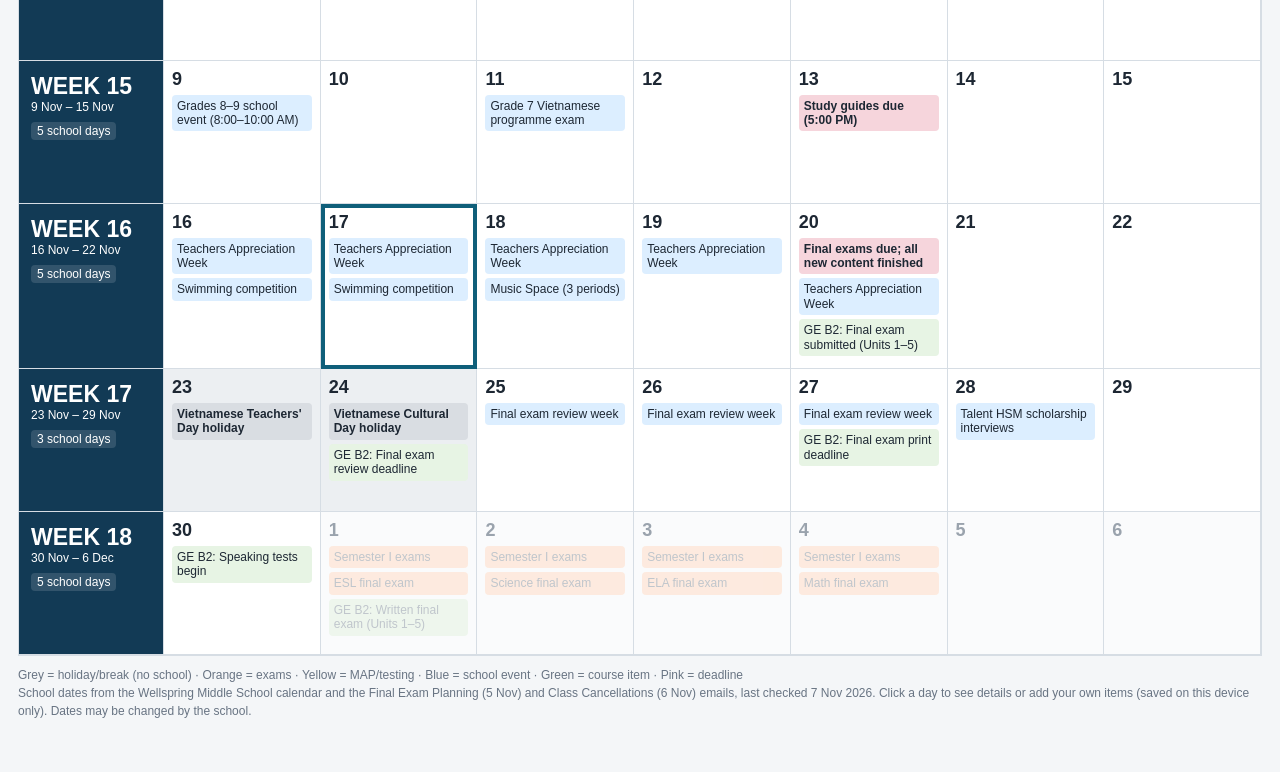
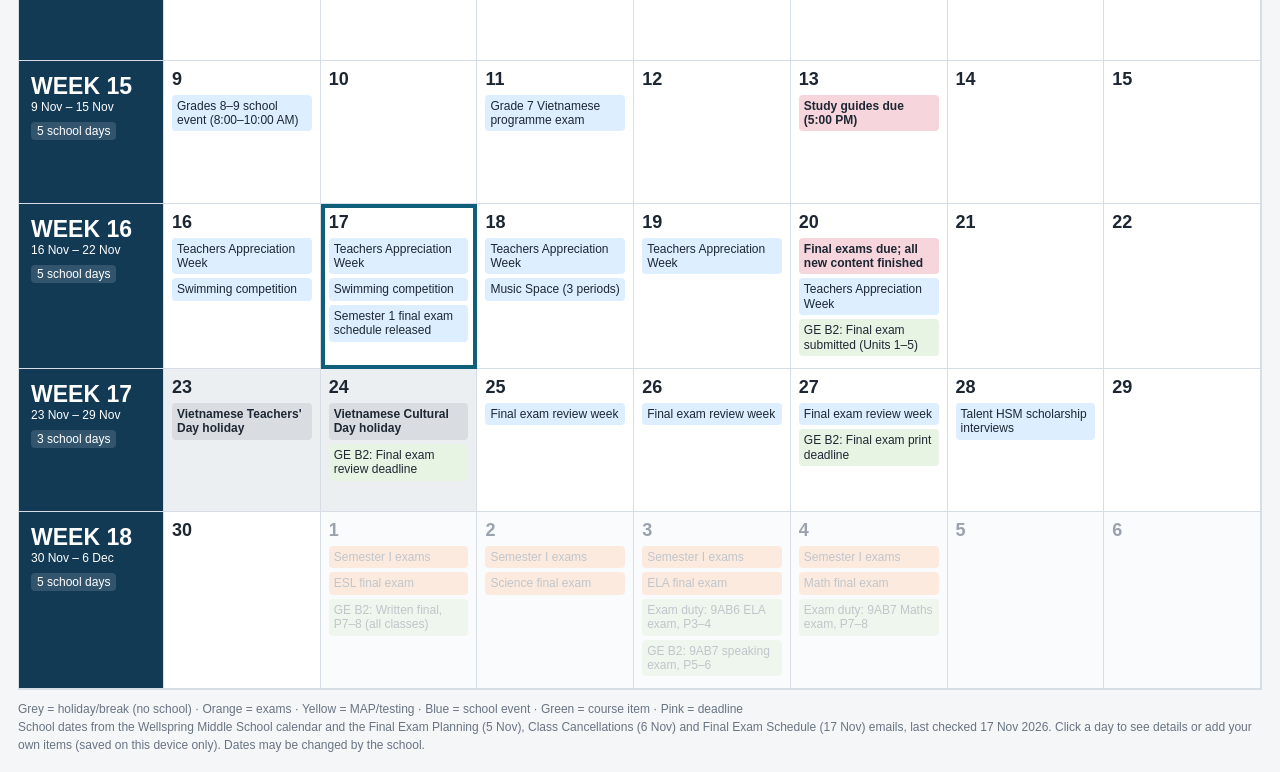
Before and after one commit to richardmichael0000-cpu/wellspring-academic-clock, a plain HTML site: page index.html in a window 1280 px wide. Shown: the part 522-1294 px from the top of the page. Before the commit the page ends 1260 px from the top, so only its background shows below. Drawn offline with Linux system fonts and the light colour scheme.

Commit message:
Add Semester 1 final exam schedule (#1)
- Exam times per grade on 1–4 Dec
- Exam duties: 9AB6 ELA (3 Dec), 9AB7 Maths (4 Dec)
- GE B2 written final proctors (1 Dec) and speaking exams (3 and 7 Dec)
- Vietnamese subject exams 7–11 Dec (schedule to follow)
- Exam-period rules in the Semester I exams note
- Remove 30 Nov speaking date (not on the official schedule)


Claude-Session: https://claude.ai/code/session_019VCzK2VfyNK22wfGp6HxKW

Co-authored-by: Claude <noreply@anthropic.com>

```diff
--- a/index.html
+++ b/index.html
@@ -98,7 +98,7 @@ dialog input,dialog select{width:100%;box-sizing:border-box}
   <div class="grid" id="grid"></div>
   <div class="legend">
     Grey = holiday/break (no school) · Orange = exams · Yellow = MAP/testing · Blue = school event · Green = course item · Pink = deadline<br>
-    School dates from the Wellspring Middle School calendar and the Final Exam Planning (5 Nov) and Class Cancellations (6 Nov) emails, last checked <span id="updated"></span>. Click a day to see details or add your own items (saved on this device only). Dates may be changed by the school.
+    School dates from the Wellspring Middle School calendar and the Final Exam Planning (5 Nov), Class Cancellations (6 Nov) and Final Exam Schedule (17 Nov) emails, last checked <span id="updated"></span>. Click a day to see details or add your own items (saved on this device only). Dates may be changed by the school.
   </div>
 </div>
 
@@ -133,7 +133,7 @@ dialog input,dialog select{width:100%;box-sizing:border-box}
    Holidays cover every day in the range. Other ranges skip weekends
    and holidays. One-day items show on whatever day they fall.
    ===================================================================== */
-const UPDATED = '7 Nov 2026';
+const UPDATED = '17 Nov 2026';
 const SCHOOL = [
   ['2026-08-01', null, 'Parent and student orientation', 'event'],
   ['2026-08-03', null, 'Students return', 'event'],
@@ -163,11 +163,13 @@ const SCHOOL = [
   ['2026-11-24', null, 'Vietnamese Cultural Day holiday', 'holiday'],
   ['2026-11-23', '2026-11-27', 'Final exam review week', 'event', 'All classes review; no new content. 23–24 Nov are holidays.'],
   ['2026-11-28', null, 'Talent HSM scholarship interviews', 'event', 'International Department.'],
-  ['2026-12-01', '2026-12-14', 'Semester I exams', 'exam', 'International final exams 1–4 Dec. Normal lessons may be affected.'],
-  ['2026-12-01', null, 'ESL final exam', 'exam', 'Fixed time: all classes sit it together. Full schedule to follow.'],
-  ['2026-12-02', null, 'Science final exam', 'exam', 'Fixed time: all classes sit it together.'],
-  ['2026-12-03', null, 'ELA final exam', 'exam', 'Fixed time: all classes sit it together.'],
-  ['2026-12-04', null, 'Math final exam', 'exam', 'Fixed time: all classes sit it together.'],
+  ['2026-11-17', null, 'Semester 1 final exam schedule released', 'event', 'Mark sent Final Exam Schedule Semester 1 2627.xlsx. Extra proctoring is on its last tab. Report any errors to Mark.'],
+  ['2026-12-01', '2026-12-14', 'Semester I exams', 'exam', 'International exams 1–4 Dec; speaking exams run into 7–8 Dec; Vietnamese exams the week of 7 Dec. If one of your classes has an exam in your lesson slot, you proctor it; otherwise teach as normal. After a class has sat its final: end-of-semester projects or start Semester 2 material (this work can still go in the gradebook). Give at least one lesson to reviewing the final with each class: papers back, mistakes, hard questions.'],
+  ['2026-12-01', null, 'ESL final exam', 'exam', 'All grades, P7–8 (12:40–13:50).'],
+  ['2026-12-02', null, 'Science final exam', 'exam', 'Grades 6–8 only, P7–8 (12:40–13:50).'],
+  ['2026-12-03', null, 'ELA final exam', 'exam', 'Grade 9: P3–4 (9:10–10:20). Grades 6–8: P7–8 (12:40–13:50).'],
+  ['2026-12-04', null, 'Math final exam', 'exam', 'Grades 6–8: P3–4 (9:10–10:20). Grade 9: P7–8 (12:40–13:50).'],
+  ['2026-12-07', '2026-12-11', 'Vietnamese subject exams', 'exam', 'Schedule not released yet; Mark will send a revised spreadsheet. Lessons this week (after Monday) may change.'],
   ['2026-12-12', null, 'Rise to Middle School (Grade 5)', 'event'],
   ['2026-12-15', '2026-12-23', 'Spirit Week', 'event', 'Sports tournaments 15, 16 and 21 Dec; Book Day; Christmas 22–23 Dec.'],
   ['2026-12-17', '2026-12-18', 'WISers Explore', 'event', 'Two-day out-of-class learning activity. Normal lessons likely affected.'],
@@ -206,8 +208,11 @@ const COURSES = [
   ['2026-11-20', null, 'GE B2', 'Final exam submitted (Units 1–5)', 'Written and speaking tests by Van Anh (PIC). Classes 9AB4–9AB7.'],
   ['2026-11-24', null, 'GE B2', 'Final exam review deadline', 'Reviewer: Cam Linh. Note: this date is a school holiday.'],
   ['2026-11-27', null, 'GE B2', 'Final exam print deadline'],
-  ['2026-11-30', null, 'GE B2', 'Speaking tests begin', 'First speaking test date.'],
-  ['2026-12-01', null, 'GE B2', 'Written final exam (Units 1–5)']
+  ['2026-12-01', null, 'GE B2', 'Written final, P7–8 (all classes)', 'Units 1–5. 12:40–13:50. You are free this period; other staff proctor: Thanh (9AB4), Will (9AB5), Van Anh (9AB6), Nico (9AB7). Hand each room its pack (papers, answer sheets, timings, listening audio if needed) and stay on call. 9AB7 has its P9–10 lesson straight after.'],
+  ['2026-12-03', null, 'Exam duty', '9AB6 ELA exam, P3–4', '9:10–10:20. Extra proctoring in your free period (ELA 9, Lift 3).'],
+  ['2026-12-03', null, 'GE B2', '9AB7 speaking exam, P5–6', '10:30–11:40, in your normal 9AB7 lesson. 17 students in 70 minutes. Use a different question set from the Monday classes.'],
+  ['2026-12-04', null, 'Exam duty', '9AB7 Maths exam, P7–8', '12:40–13:50, in your normal 9AB7 lesson. 9AB7 has no GE B2 lesson on 3 or 4 Dec.'],
+  ['2026-12-07', null, 'GE B2', 'Speaking: 9AB6 P3–4, 9AB4 P5–6, 9AB5 P7–8', 'All in your normal lesson slots. 9AB6 (23 students) 9:10–10:20; 9AB4 (22) 10:30–11:40; 9AB5 (18) 12:40–13:50. About 6–8 minutes per pair. Someone needs to supervise the students who are waiting.']
 ];
 
 /* ===================================================================== */
```
